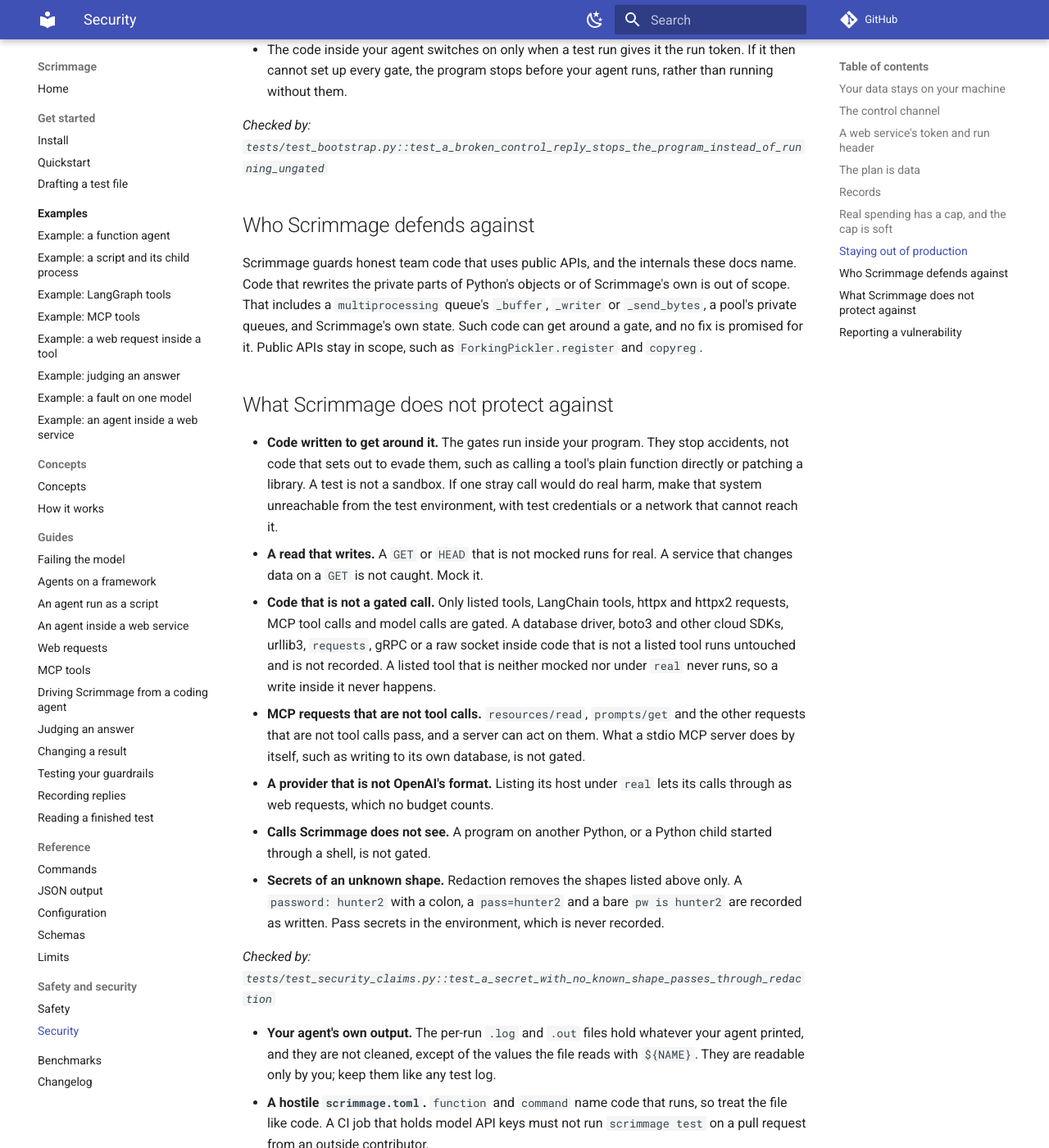
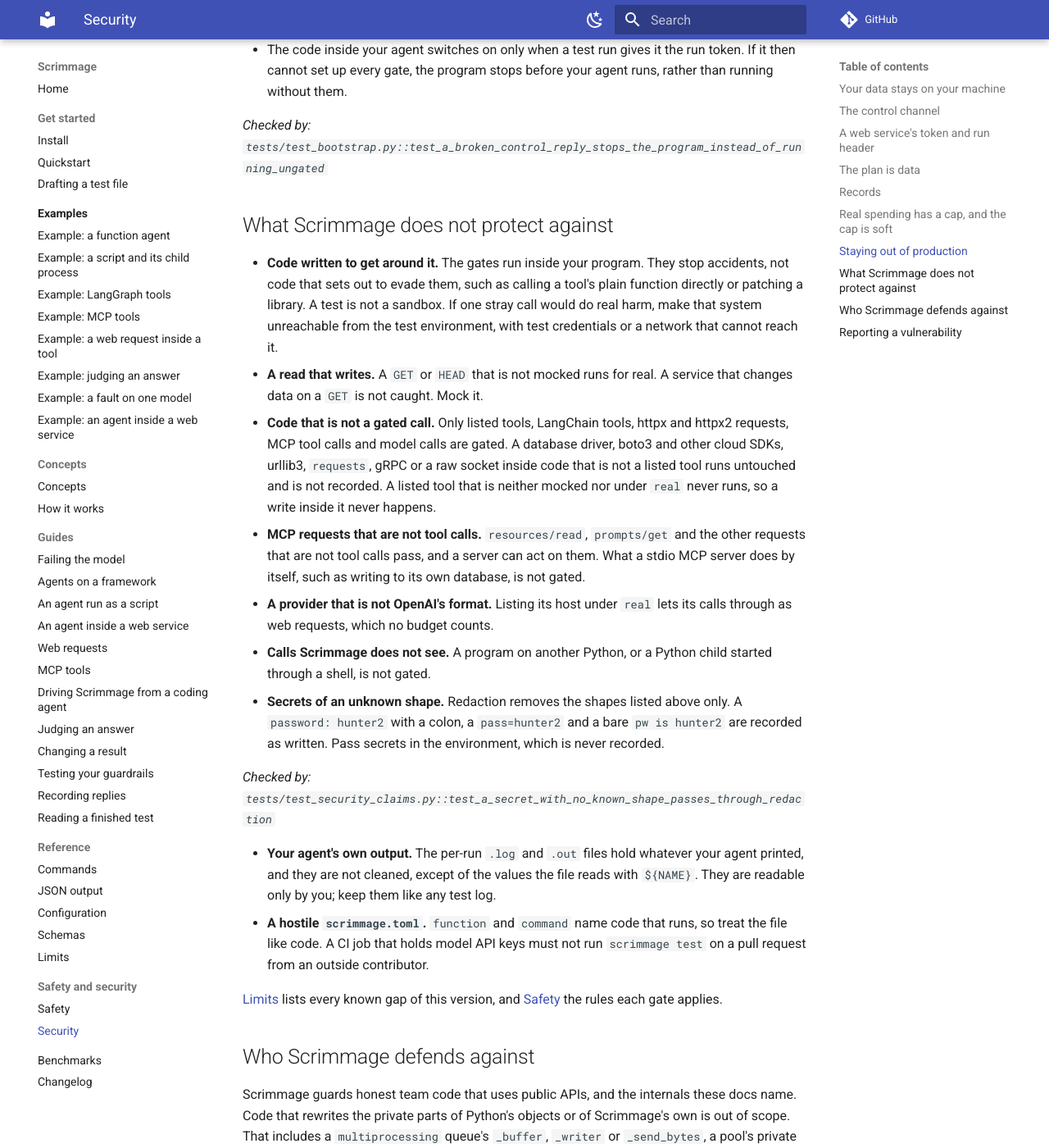
Before and after one commit to ManishKumar97/scrimmage, an MkDocs documentation site: the page built from docs/security.md, in a window 1280 px wide and 1400 px high, scrolled down 9127 px. Shown: the whole window at 82% size. Built offline with MkDocs 1.6.1 and Material for MkDocs 9.7.7, drawn with Linux system fonts in a browser that asks for light colours; comment, search, counter and statistics services are not loaded; part of the change alters nothing that is shown; some of the changed text lies outside the part shown.

Commit message:
docs(security): place the scope section after what is not protected
Every section before the not-protected list must name the test that checks it, and the scope is a boundary, not a guarantee.

```diff
--- a/docs/security.md
+++ b/docs/security.md
@@ -225,14 +225,6 @@ See [Failing the model, and keeping a budget](model-faults.md).
 
   *Checked by: `tests/test_bootstrap.py::test_a_broken_control_reply_stops_the_program_instead_of_running_ungated`*
 
-## Who Scrimmage defends against
-
-Scrimmage guards honest team code that uses public APIs, and the internals these docs name.
-Code that rewrites the private parts of Python's objects or of Scrimmage's own is out of scope.
-That includes a `multiprocessing` queue's `_buffer`, `_writer` or `_send_bytes`, a pool's private queues, and Scrimmage's own state.
-Such code can get around a gate, and no fix is promised for it.
-Public APIs stay in scope, such as `ForkingPickler.register` and `copyreg`.
-
 ## What Scrimmage does not protect against
 
 - **Code written to get around it.** The gates run inside your program.
@@ -262,6 +254,14 @@ Public APIs stay in scope, such as `ForkingPickler.register` and `copyreg`.
 
 [Limits](limits.md) lists every known gap of this version, and [Safety](safety.md) the rules each gate applies.
 
+## Who Scrimmage defends against
+
+Scrimmage guards honest team code that uses public APIs, and the internals these docs name.
+Code that rewrites the private parts of Python's objects or of Scrimmage's own is out of scope.
+That includes a `multiprocessing` queue's `_buffer`, `_writer` or `_send_bytes`, a pool's private queues, and Scrimmage's own state.
+Such code can get around a gate, and no fix is promised for it.
+Public APIs stay in scope, such as `ForkingPickler.register` and `copyreg`.
+
 ## Reporting a vulnerability
 
 If you find a security problem in Scrimmage, please report it privately, not in a public issue.
```
